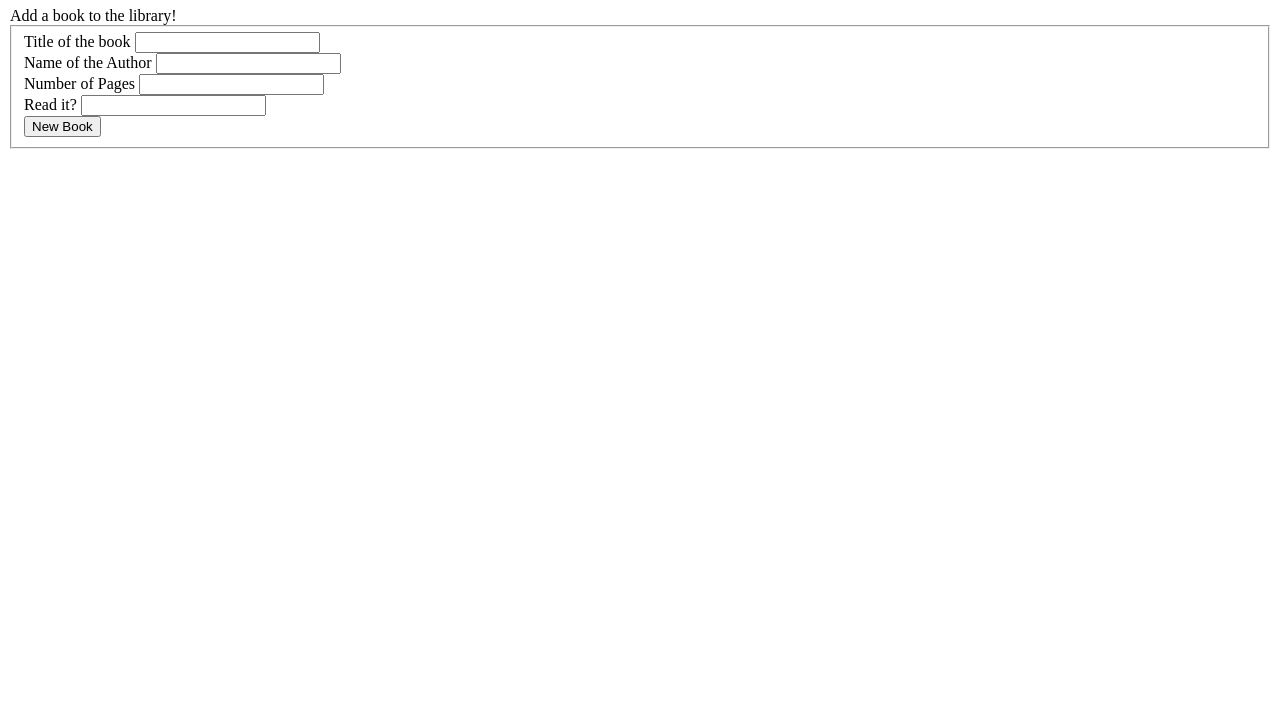
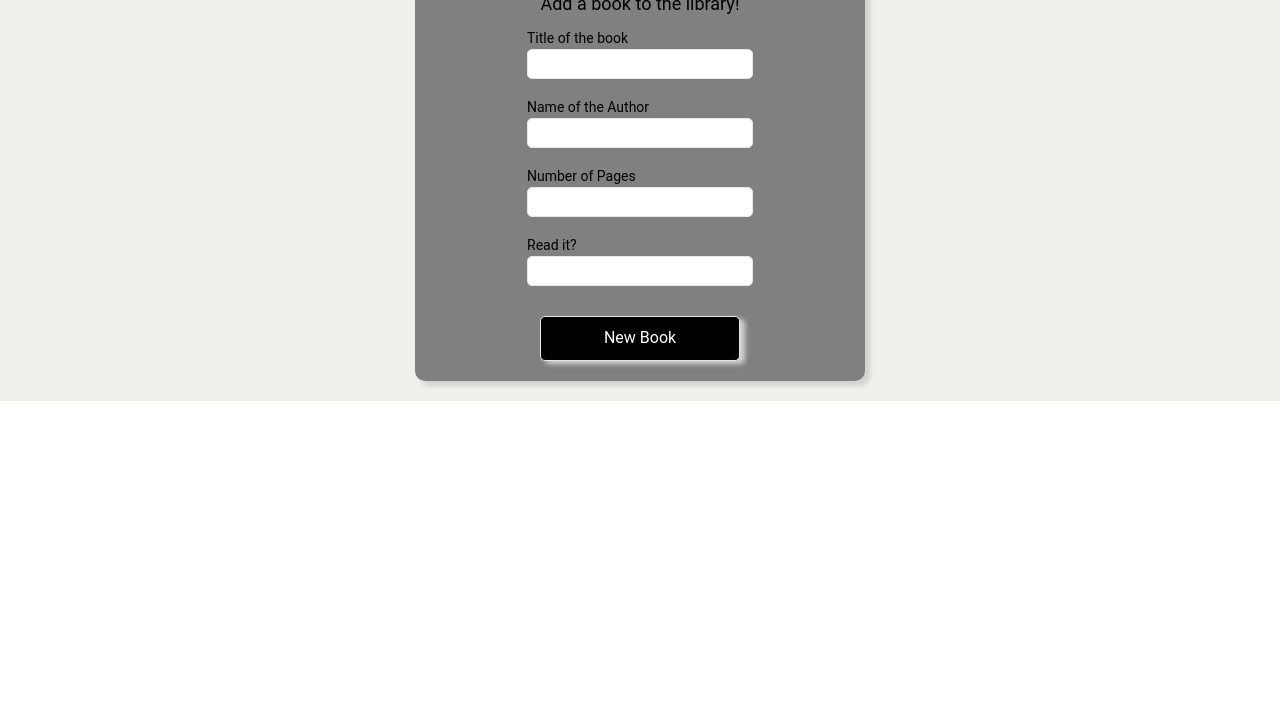
Before and after one commit to martinfs1/library-odin-project, a plain HTML site: page index.html in a window 1280 px wide. Shown: the part 73-800 px from the top of the page. Drawn offline with Linux system fonts and the light colour scheme; the site is published under a folder, as on GitHub Pages, so addresses that start at the root find nothing.

Commit message:
fix problems with routes to link css and js to html

```diff
--- a/index.html
+++ b/index.html
@@ -5,9 +5,9 @@
   <meta charset="UTF-8">
   <meta http-equiv="X-UA-Compatible" content="IE=edge">
   <meta name="viewport" content="width=device-width, initial-scale=1.0">
-  <script src="/main.js" defer></script>
-  <link rel="stylesheet" href="/css/normalize.css">
-  <link rel="stylesheet" href="/css/styles.css">
+  <script src="main.js" defer></script>
+  <link rel="stylesheet" href="css/normalize.css">
+  <link rel="stylesheet" href="css/styles.css">
   <title>Library</title>
 </head>
 
```
